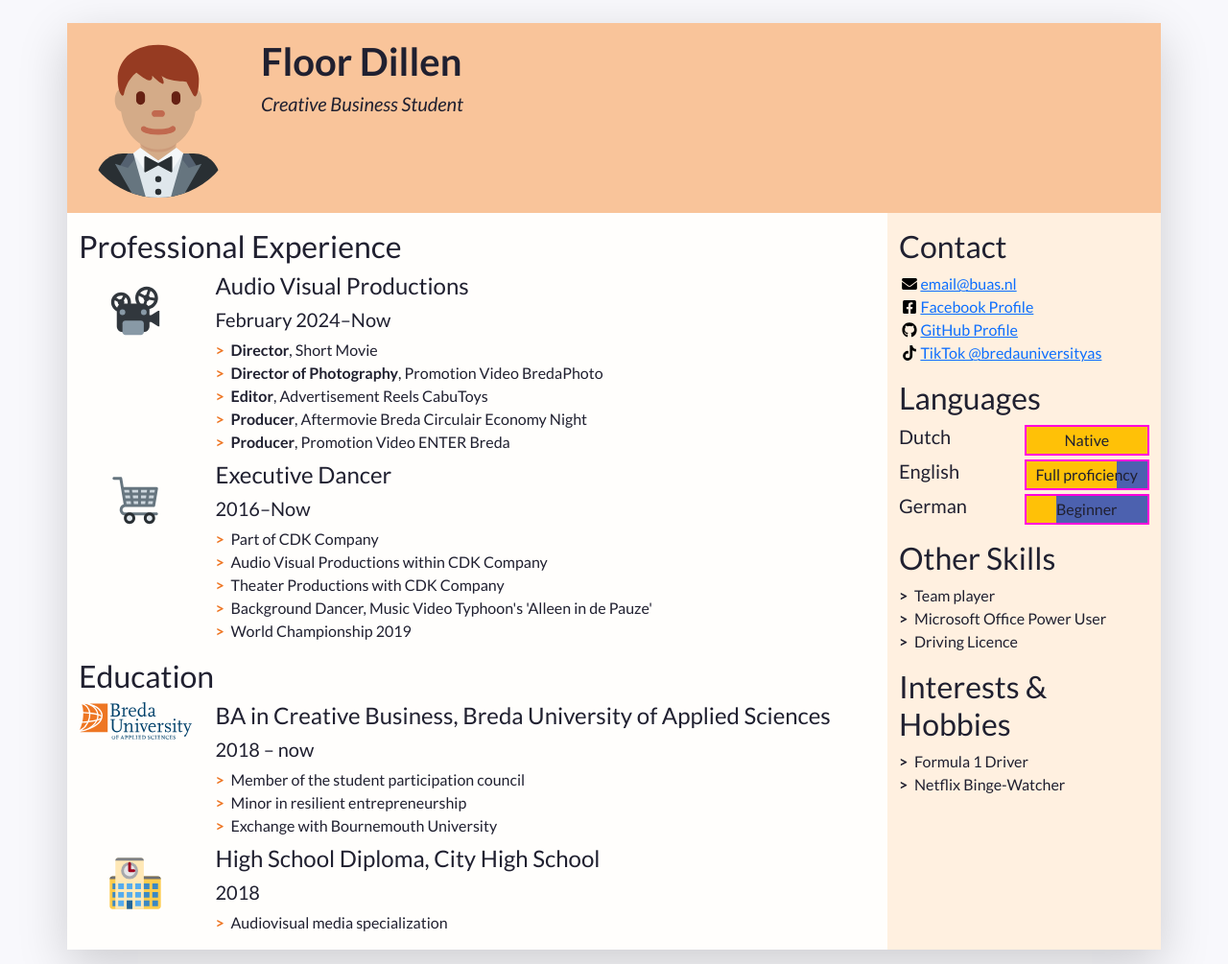
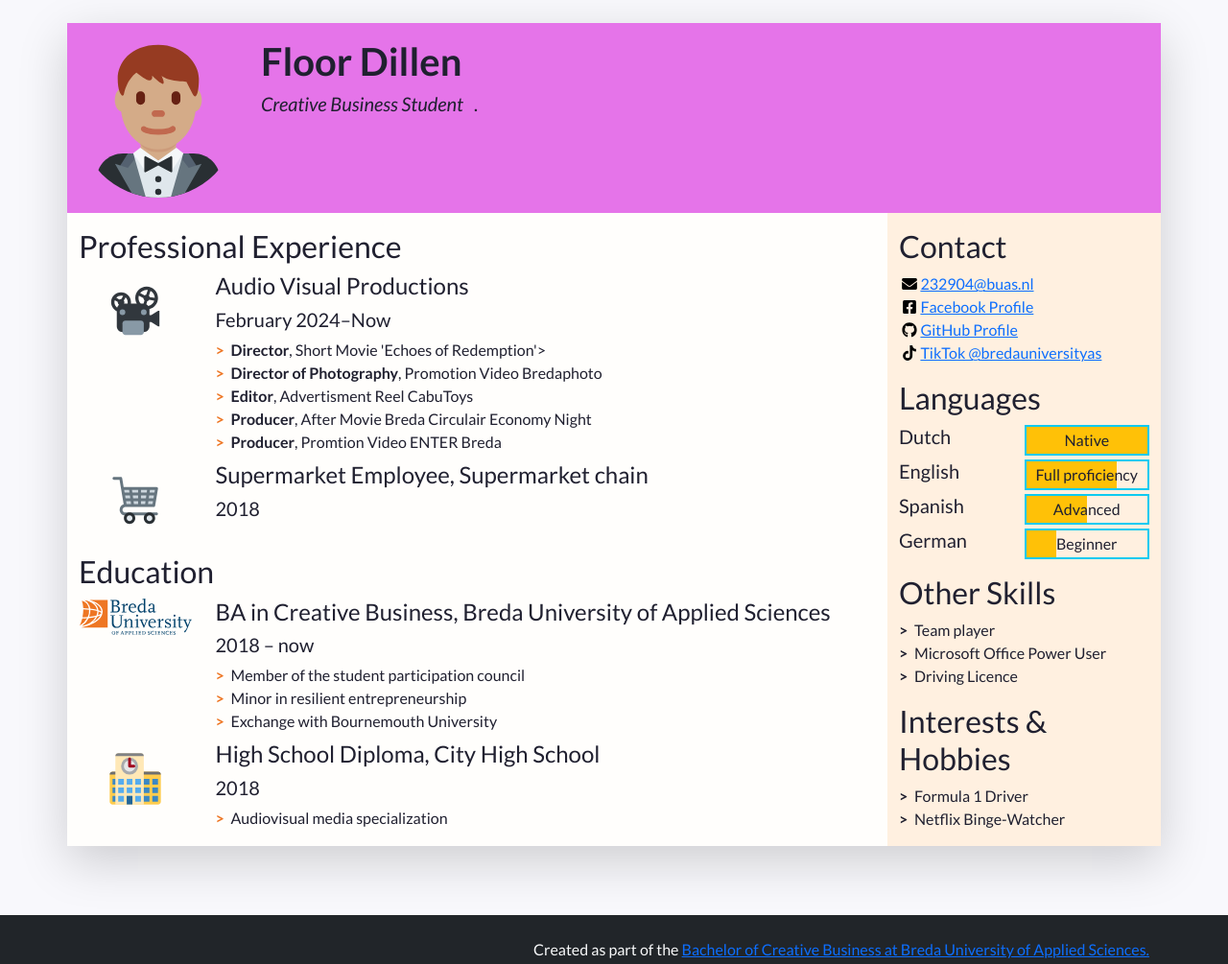
Before and after one commit to FloorD05/my-cv, a plain HTML site: page index.html in a window 1280 px wide. Shown: the top 1005 px of the page at 96% size. Drawn offline with nearby package versions, Linux system fonts and the light colour scheme.

```diff
--- a/css/styles.css
+++ b/css/styles.css
@@ -14,7 +14,7 @@ body {
 /* Styles for custom classes in the document. (There are more, try to find them out!) */
 
 .resume-header {
-    background-color: #f9c49a;
+    background-color: #E574E9;
 }
 
 .resume-main {
@@ -49,16 +49,3 @@ body {
 	height: 1em;
 	flex-basis: 1.4em;
 }
-.language-level .language-progess {
-background-color: #d05a0b !important; /*change do your desired color*/
-}
-
-.language-level {
-	background-color: #4c61af !important; /*change to your desired color*/
-}
-.language-level {
-	border: 4px solid #ff00dd; /* Change to your desired color */
-	border-color: #ff00dd !important;
-	border-radius: 0px; /* Optional: Add rounded corners */
-
-}
--- a/index.html
+++ b/index.html
@@ -50,7 +50,7 @@
         -->
         <div class="col-12 col-sm-8 col-md-9 col-lg-10 my-3 header-content">
           <h1 class="fw-bolder">Floor Dillen</h1>
-          <h5 class="fst-italic tagline">Creative Business Student</h5>
+          <h5 class="fst-italic tagline">Creative Business Student&nbsp; &nbsp;.</h5>
         </div>
       </header>
 
@@ -88,11 +88,11 @@
                   <h5>February 2024&ndash;Now</h5>
                   <!-- Use the list below to talk about your achievements -->
                   <ul class="biography-details list-unstyled">
-                    <li><strong>Director</strong>, Short Movie</li>
-                    <li><strong>Director of Photography</strong>, Promotion Video BredaPhoto</li>
-                    <li><strong>Editor</strong>, Advertisement Reels CabuToys</li>
-                    <li><strong>Producer</strong>, Aftermovie Breda Circulair Economy Night</li>
-                    <li><strong>Producer</strong>, Promotion Video ENTER Breda</li>
+                    <li><strong>Director</strong>, Short Movie 'Echoes of Redemption'></li>
+                    <li><strong>Director of Photography</strong>, Promotion Video Bredaphoto</li>
+                    <li><strong>Editor</strong>, Advertisment Reel CabuToys</li>
+                    <li><strong>Producer</strong>, After Movie Breda Circulair Economy Night</li>
+                    <li><strong>Producer</strong>, Promtion Video ENTER Breda</li>
                   </ul>
                 </div>
               </li>
@@ -104,16 +104,9 @@
                   <img class="biography-logo mw-100 d-block mx-auto" src="images/employers/trolley.svg" alt="Company logo" width="80">
                 </div>
                 <div class="biography-contents col-9 col-sm-10 col-md-9 col-lg-10">
-                  <h4>Executive Dancer</h4>
-                  <h5>2016&ndash;Now</h5>
-                  <!-- Use the list below to talk about your achievements -->
-                  <ul class="biography-details list-unstyled">
-                    <li>Part of CDK Company</li>
-                    <li>Audio Visual Productions within CDK Company</li>
-                    <li>Theater Productions with CDK Company</li>
-                    <li>Background Dancer, Music Video Typhoon's 'Alleen  in de Pauze'</li>
-                    <li>World Championship 2019</li>
-                  </ul>
+                  <h4>Supermarket Employee, Supermarket chain</h4>
+                  <h5>2018</h5>
+                  <!-- This entry doesn't have a list of achievements, but you can copy-paste the one from above -->
                 </div>
               </li>
 
@@ -183,8 +176,8 @@
               <li class="contact-item">
                 <a class="d-flex align-items-center" href="mailto:email@buas.nl" target="_blank">
                   <img class="contact-icon" src="images/icons/envelope.svg" alt="Email">
-                  email@buas.nl
-                </a>
+                232904@buas.nl
+              </a>
               </li>
               <li class="contact-item">
                 <a class="d-flex align-items-center" href="https://facebook.com/" target="_blank">
@@ -227,6 +220,14 @@
                   <!-- The div below is a progress bar. Choose between w-25, w-50, w-75 and w-100 to show your level of fluency -->
                   <div class="language-progress position-absolute bg-warning h-100 w-75"></div>
                   <h6 class="position-absolute w-100 text-center top-0 py-1">Full proficiency</h6>
+                </div>
+              </li>
+              <li class="language-item d-flex mb-1">
+                <h5 class="language-name w-50">Spanish</h5>
+                <div class="language-level w-50 border border-info border-2 position-relative">
+                  <!-- The div below is a progress bar. Choose between w-25, w-50, w-75 and w-100 to show your level of fluency -->
+                  <div class="language-progress position-absolute bg-warning h-100 w-50"></div>
+                  <h6 class="position-absolute w-100 text-center top-0 py-1">Advanced</h6>
                 </div>
               </li>
               <li class="language-item d-flex mb-1">
```
